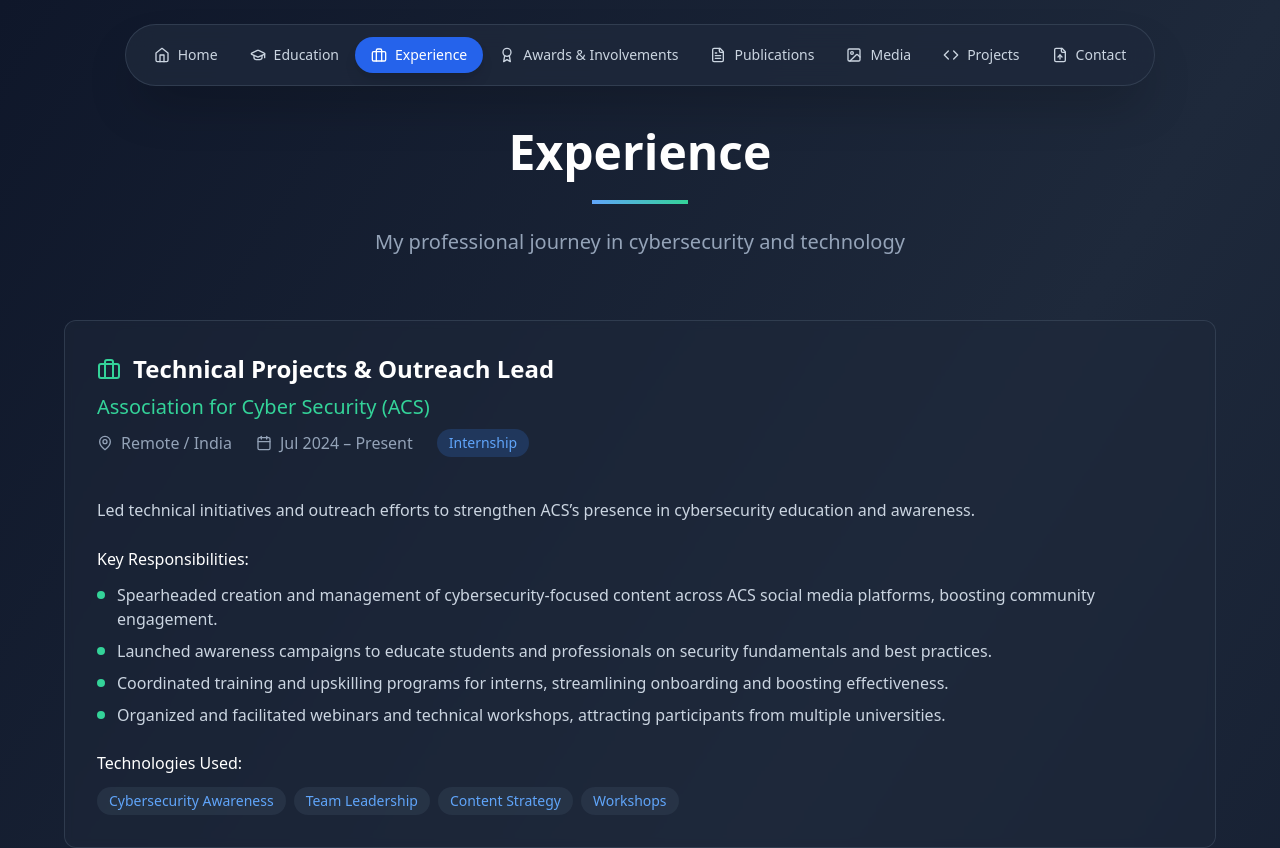
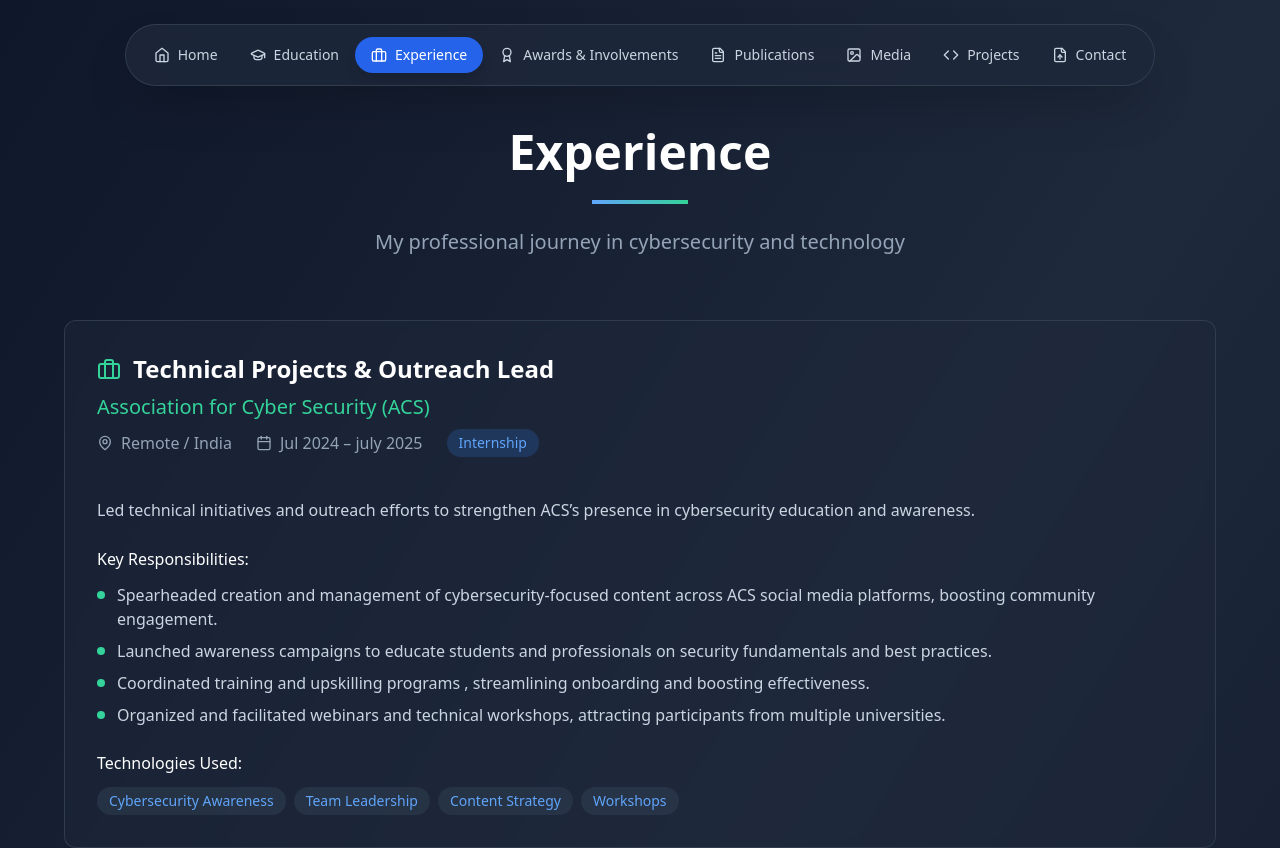
Before and after one commit to kartavyaojha/portfolio, a React (Vite) app: page /experience in a window 1280 px wide. Shown: the top 848 px of the page. Built offline with nearby package versions, Linux system fonts and the light colour scheme.

Commit message:
Update Experience.tsx

```diff
--- a/src/components/Experience.tsx
+++ b/src/components/Experience.tsx
@@ -7,13 +7,13 @@ const Experience = () => {
       title: "Technical Projects & Outreach Lead",
       company: "Association for Cyber Security (ACS)",
       location: "Remote / India",
-      period: "Jul 2024 – Present",
+      period: "Jul 2024 – july 2025",
       type: "Internship",
       description: "Led technical initiatives and outreach efforts to strengthen ACS’s presence in cybersecurity education and awareness.",
       responsibilities: [
         "Spearheaded creation and management of cybersecurity-focused content across ACS social media platforms, boosting community engagement.",
         "Launched awareness campaigns to educate students and professionals on security fundamentals and best practices.",
-        "Coordinated training and upskilling programs for interns, streamlining onboarding and boosting effectiveness.",
+        "Coordinated training and upskilling programs , streamlining onboarding and boosting effectiveness.",
         "Organized and facilitated webinars and technical workshops, attracting participants from multiple universities."
       ],
       technologies: ["Cybersecurity Awareness", "Team Leadership", "Content Strategy", "Workshops"]
```
